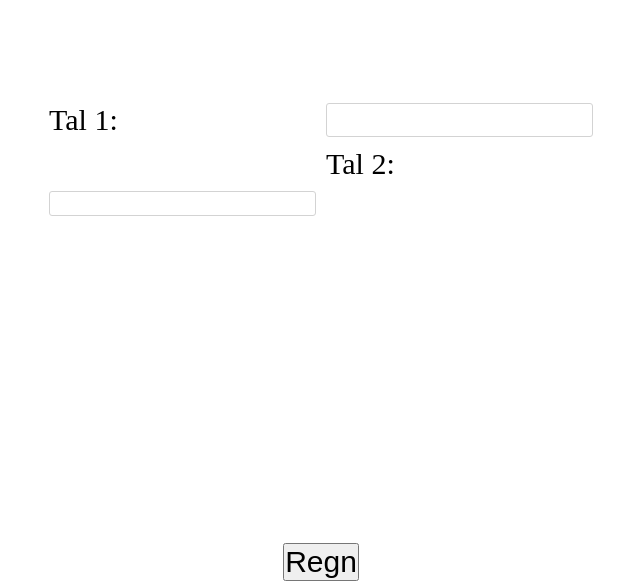
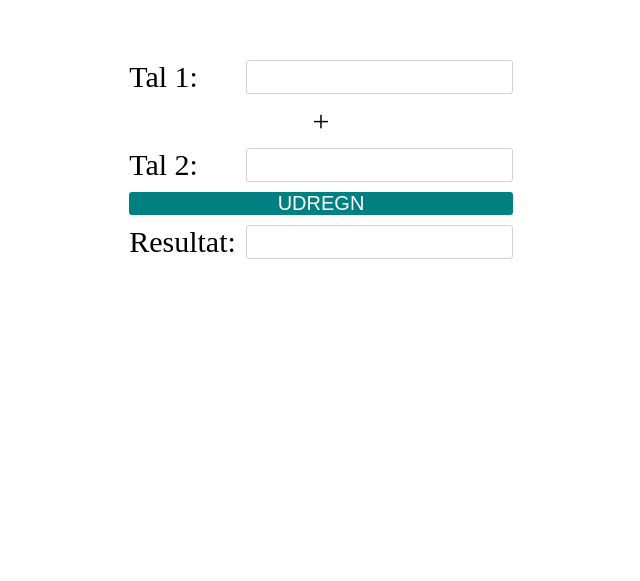
Before and after one commit to davidwlindholm/examples_web_da, a plain HTML site: page javascript/QuickMath/index.html in a window 1280 px wide. Shown: the part 241-822 px from the top of the page, without its empty margins (319-959 px from the left). After the commit the page ends 800 px from the top, so only its background shows below. Drawn offline with Linux system fonts and the light colour scheme.

Commit message:
updated html and general structure
updated the structure, edited the form submit handler and made it display better with the included new CSS styling.

```diff
--- a/javascript/QuickMath/index.html
+++ b/javascript/QuickMath/index.html
@@ -4,19 +4,24 @@
 <!DOCTYPE html>
 <html lang="en" dir="ltr">
   <head>
-    <meta charset="utf-8">
+    <meta charset="utf-8" />
     <title>Quick Math</title>
     <link href="index.css" rel="stylesheet" type="text/css" />
   </head>
   <body>
-    <form action="">
+    <form onsubmit="regn(); return false">
       <label for="tal1">Tal 1:</label>
-      <input id="tal1" type="text" name="tal1"><br>
+      <input id="tal1" type="text" name="tal1" />
+
+      <p>+</p>
+
       <label for="tal2">Tal 2:</label>
-      <input id="tal2" type="text" name="tal2">
+      <input id="tal2" type="text" name="tal2" />
+      <input id="udregn" type="submit" value="Udregn" />
+        <label for="res">Resultat:</label>
+        <input id="res" type="text" name="res" />
     </form>
-    <Button onclick="regn()">Regn</Button>
-    <p id="res"></p>
+
     <script src="index.js"></script>
   </body>
 </html>
```
